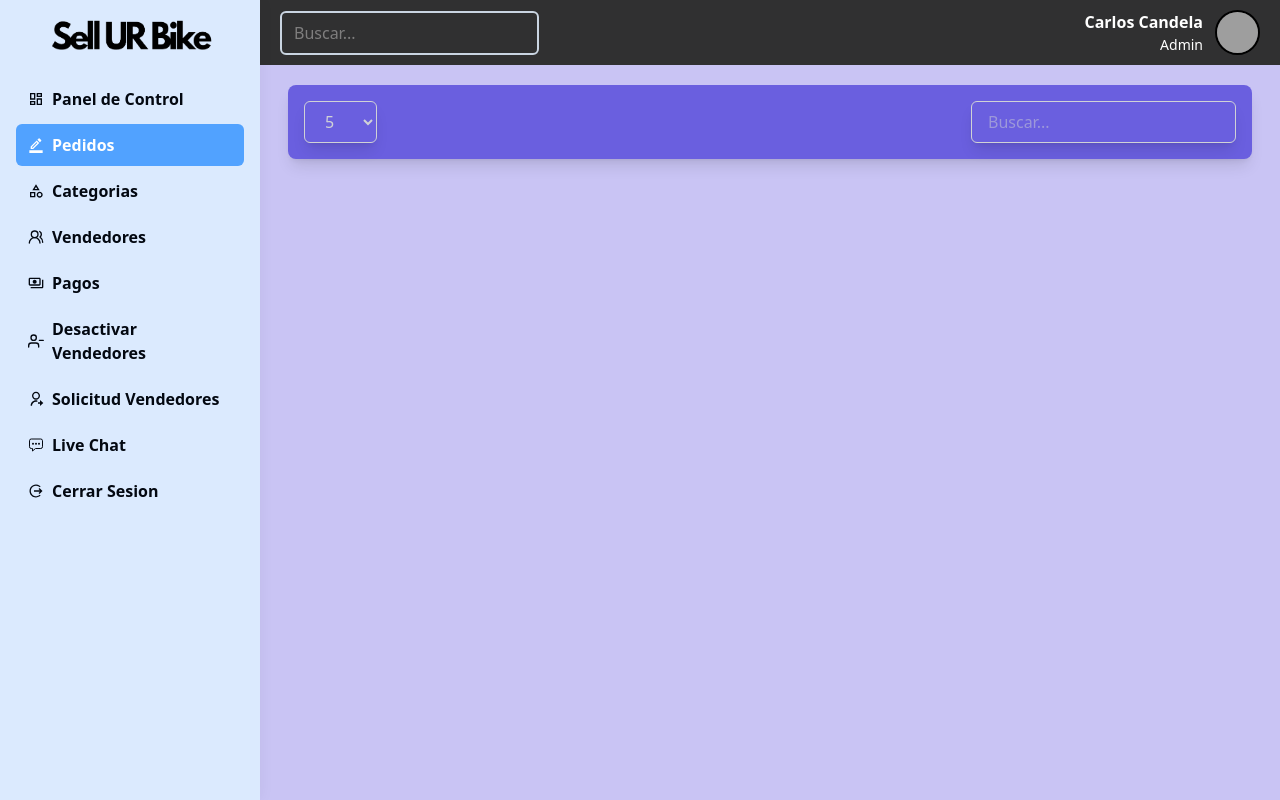
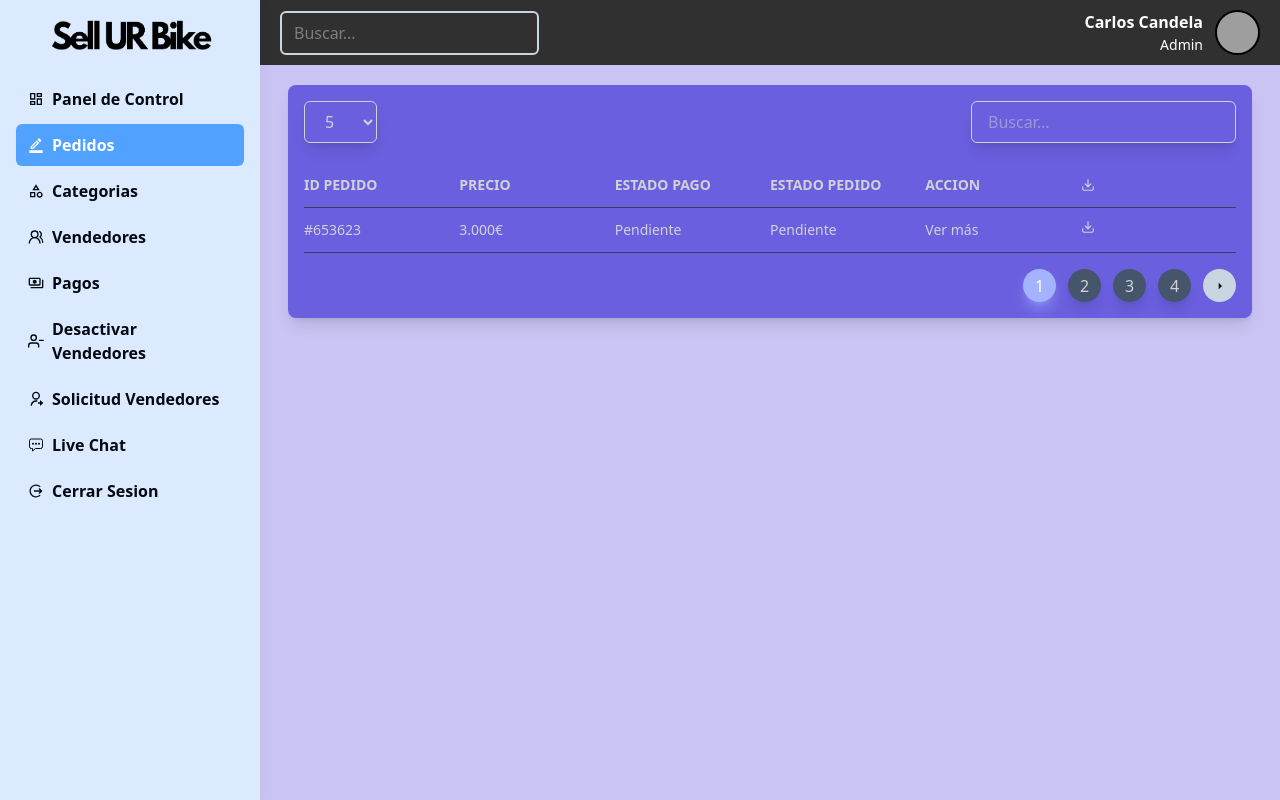
Before and after one commit to Carlos-Candela/sellurbike, a React (Vite) app in the folder dashboard/: page /admin/dashboard/orders in a window 1280 px wide. Built offline with nearby package versions, Linux system fonts and the light colour scheme.

Commit message:
Pagination orders complete

```diff
--- a/dashboard/src/layout/Sidebar.jsx
+++ b/dashboard/src/layout/Sidebar.jsx
@@ -49,7 +49,6 @@ const Sidebar = ({ showSidebar, setShowSidebar }) => {
             ))}
             <li>
               <button
-
                 className="text-[#030811] duration-200 font-bold
                   px-[12px] py-[9px] flex items-center gap-2 p-2 rounded-md hover:bg-blue-200 transition-all hover:pl-4 transintion-all w-full mb-1"
               >
--- /dev/null
+++ b/dashboard/src/views/Pagination.jsx
@@ -0,0 +1,68 @@
+import React from "react";
+import { MdOutlineArrowLeft } from "react-icons/md";
+import { MdOutlineArrowRight } from "react-icons/md";
+
+const Pagination = ({
+  pageNumber,
+  setPageNumber,
+  totalItems,
+  parPage,
+  showItem,
+}) => {
+  let totalPage = Math.ceil(totalItems / parPage);
+  let startPage = pageNumber;
+  let dif = totalPage - pageNumber;
+  if (dif < showItem) {
+    startPage = totalPage - showItem + 1;
+  }
+  let endPage = startPage < 0 ? showItem : showItem + startPage;
+
+  if (startPage <= 0) {
+    startPage = 1;
+  }
+
+  const createBtn = () => {
+    const btns = [];
+    for (let i = startPage; i <= endPage; i++) {
+      btns.push(
+        <li
+          onClick={() => setPageNumber(i)}
+          className={`${
+            pageNumber === i
+              ? "bg-indigo-300 shadow-lg shadow-indigo-300/50 text-white cursor-pointer"
+              : "bg-slate-600 hover:bg-indigo-400 shadow-lg hover:shadow-indigo-500/50 hover:text-white text-[#d0d2d6]"
+          } w-[33px] h-[33px] rounded-full flex justify-center items-center cursor-pointer`}
+        >
+          {i}
+        </li>
+      );
+    }
+    return btns;
+  };
+
+  return (
+    <ul className="flex gap-3">
+      {pageNumber > 1 && (
+        <li
+          onClick={() => setPageNumber(pageNumber - 1)}
+          className="w-[33px] h-[33px] rounded-full flex justify-center items-center bg-slate-300 cursor-pointer"
+        >
+          <MdOutlineArrowLeft></MdOutlineArrowLeft>
+        </li>
+      )}
+
+      {createBtn()}
+
+      {pageNumber < totalPage && (
+        <li
+          onClick={() => setPageNumber(pageNumber + 1)}
+          className="w-[33px] h-[33px] rounded-full flex justify-center items-center bg-slate-300 cursor-pointer"
+        >
+          <MdOutlineArrowRight />
+        </li>
+      )}
+    </ul>
+  );
+};
+
+export default Pagination;
--- a/dashboard/src/views/admin/AdminDashboard.jsx
+++ b/dashboard/src/views/admin/AdminDashboard.jsx
@@ -203,7 +203,7 @@ const AdminDashboard = () => {
           <h2 className="text-lg font-semibold text-[#d0d2d6] pb-3">
             Productos Recientes
           </h2>
-          <Link className="font-semibold text-sm text-[#d0d2d6]">Mostrar todos</Link>
+          <Link to='orders' className="font-semibold text-sm text-[#d0d2d6]">Mostrar todos</Link>
         </div>
         <div className="relative overflow-x-auto">
           <table className="w-full text-md text-[#d0d2d6] text-left">
--- a/dashboard/src/views/admin/Orders.jsx
+++ b/dashboard/src/views/admin/Orders.jsx
@@ -1,21 +1,68 @@
-import React, { useState } from 'react';
+import React, { useState } from "react";
+import { LuDownload } from "react-icons/lu";
+import {Link} from "react-router-dom";
+import Pagination from "../Pagination";
+
 
 const Orders = () => {
-    const [currentePage, setCurrentPage] = useState(1)
-    const [searchValue, setSearchValue] = useState('')
-    const [parPage, setParpage] = useState(5)
+  const [currentePage, setCurrentPage] = useState(1);
+  const [searchValue, setSearchValue] = useState("");
+  const [parPage, setParpage] = useState(5);
 
   return (
-        <div className='px-2 lg:px-7 pt-5'>
-            <div className='w-full p-4 bg-[#6a5fdf] rounded-lg shadow-lg'>
-                <div className='flex justify-between items-center'>
-                    <select onChange={(e) => setParpage(parseInt(e.target.value))} className='px-4 py-2 border-1 hover:shadow-gray-800/50 outline-none bg-[#6a5fdf] text-[#d0d2d6] rounded-md shadow-lg'>
+    <div className="px-2 lg:px-7 pt-5">
+      <div className="w-full p-4 bg-[#6a5fdf] rounded-lg shadow-lg">
+        <div className="flex justify-between items-center">
+          <select
+            onChange={(e) => setParpage(parseInt(e.target.value))}
+            className="px-4 py-2 border-1 hover:shadow-gray-800/50 outline-none bg-[#6a5fdf] text-[#d0d2d6] rounded-md shadow-lg"
+          >
             <option value="5">5</option>
             <option value="10">10</option>
             <option value="20">20</option>
           </select>
 
-                    <input type='text' placeholder='Buscar...' className='px-4 py-2 border-1 hover:shadow-gray-800/50 outline-none bg-[#6a5fdf] text-[#d0d2d6] rounded-md shadow-lg'></input>
+          <input
+            type="text"
+            placeholder="Buscar..."
+            className="px-4 py-2 border-1 hover:shadow-gray-800/50 outline-none bg-[#6a5fdf] text-[#d0d2d6] rounded-md shadow-lg"
+          ></input>
+        </div>
+
+        <div className="relative mt-5 overflow-x-auto">
+            <div className="w-full text-sm text-left bg-[#6a5fdf]">
+                <div className="text-sm text-[#d0d2d6] uppercase border-b border-slate-700">
+                    <div className="flex justify-between items-center">
+                        <div className="py-3 w-[25%] font-bold">Id pedido</div>
+                        <div className="py-3 w-[25%] font-bold">Precio</div>
+                        <div className="py-3 w-[25%] font-bold">Estado pago</div>
+                        <div className="py-3 w-[25%] font-bold">Estado pedido</div>
+                        <div className="py-3 w-[25%] font-bold">Accion</div>
+                        <div className="py-3 w-[25%] font-bold"><LuDownload/></div>
+                    </div>
+                </div>
+                <div className="text-[#d0d2d6]">
+                    <div className="flex justify-between items-start border-b border-slate-700">
+                        <div className="py-3 w-[25%] font-medium whitespace-nowrap">#653623</div>
+                        <div className="py-3 w-[25%] font-medium">3.000€</div>
+                        <div className="py-3 w-[25%] font-medium">Pendiente</div>
+                        <div className="py-3 w-[25%] font-medium">Pendiente</div>
+                        <div className="py-3 w-[25%] font-medium">
+                          <Link>Ver más</Link>
+                        </div>
+                        <div className="py-3 w-[25%] font-medium"><LuDownload/></div>
+                    </div>
+                </div>
+            </div>
+        </div>
+        <div className="w-full justify-end flex mt-4">
+        <Pagination
+          pageNumber={currentePage}
+          setPageNumber={setCurrentPage}
+          totalItems={50}
+          parPage={parPage}
+          showItem = {3}
+        />
         </div>
       </div>
     </div>
```
Lines whose indentation alone changed are shown as unchanged.
